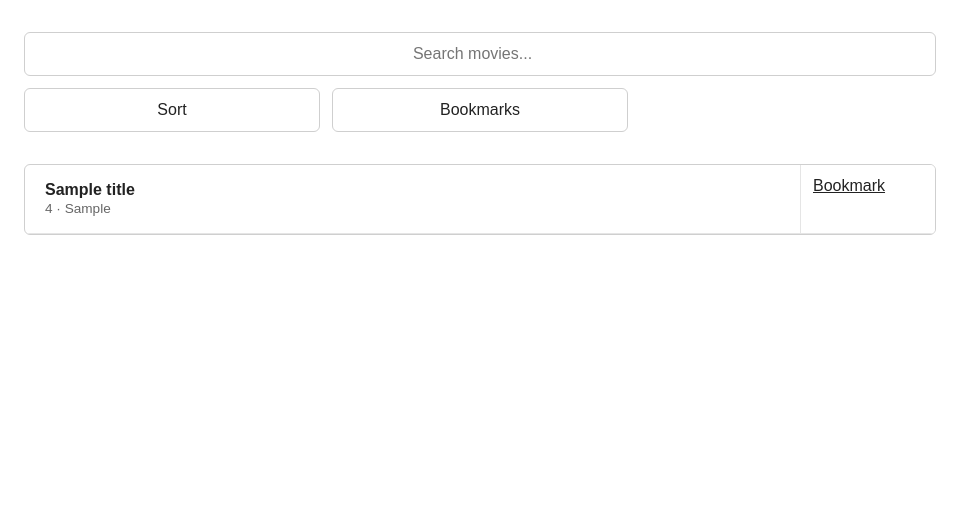
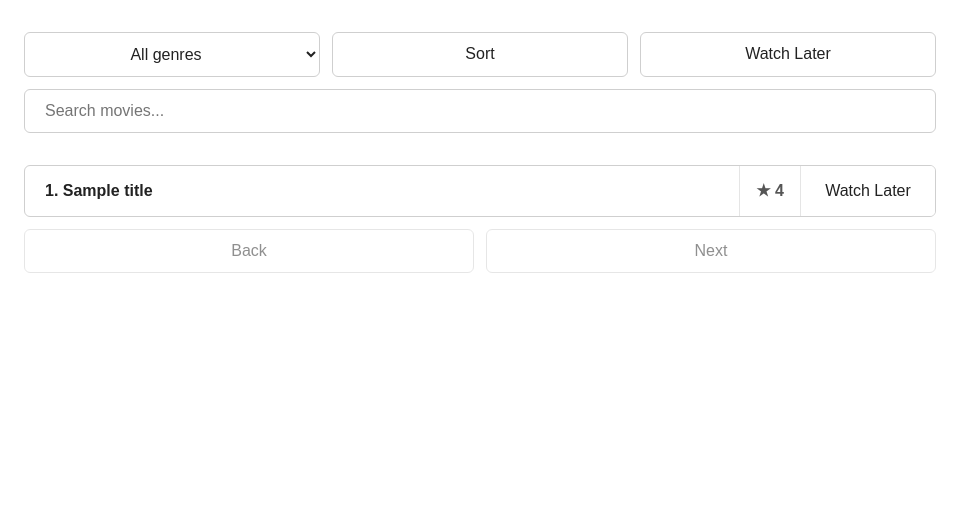
Before and after one commit to ali202333/GitExercise-ALI-ABDULLAH-AWAB, a PHP site: page /index.php in a window 1280 px wide. Shown: the part 185-698 px from the top of the page, without its empty margins (0-975 px from the left). Run offline with PHP 8.4, Linux system fonts and the light colour scheme; tables that the repository leaves empty or names only in its code hold one stand-in row (values such as "Sample post").

Commit message:
Update index page

```diff
--- a/index.php
+++ b/index.php
@@ -1,8 +1,8 @@
 <?php
 session_start();
+
 $isLoggedIn = isset($_SESSION['user_id']);
 
-// ---- 1. Connect to the database ----
 $host = 'localhost';
 $db   = 'Scorebox';
 $user = 'root';
@@ -15,82 +15,101 @@ try {
     die('Database connection failed: ' . $e->getMessage());
 }
 
-// ---- 2. Handle a bookmark toggle, if one was clicked ----
-// This runs BEFORE we build the page, so the bookmark state is
-// already updated by the time we display the list below.
+// ---- Handle a bookmark toggle, if one was clicked ----
 if (isset($_GET['toggle_bookmark'])) {
-    $movieId = (int) $_GET['toggle_bookmark']; // (int) forces it to be a number, for safety
+    $movieId = (int) $_GET['toggle_bookmark'];
 
     if (!isset($_SESSION['bookmarks'])) {
         $_SESSION['bookmarks'] = [];
     }
 
     if (in_array($movieId, $_SESSION['bookmarks'])) {
-        // already bookmarked -> remove it
         $_SESSION['bookmarks'] = array_diff($_SESSION['bookmarks'], [$movieId]);
     } else {
-        // not bookmarked yet -> add it
         $_SESSION['bookmarks'][] = $movieId;
     }
 
-    // Redirect back to the same page MINUS the toggle_bookmark parameter,
-    // so refreshing the page doesn't re-toggle it accidentally.
     $params = $_GET;
     unset($params['toggle_bookmark']);
     header('Location: index.php?' . http_build_query($params));
     exit;
 }
 
-// ---- 3. Read search/sort/filter choices from the URL ----
+// ---- Read search/sort/genre/bookmarks/page choices from the URL ----
 $search        = trim($_GET['search'] ?? '');
-$sort          = $_GET['sort'] ?? 'none';       // 'asc', 'desc', or 'none'
+$genre         = $_GET['genre'] ?? 'all';
+$sort          = $_GET['sort'] ?? 'none';
 $bookmarksOnly = isset($_GET['bookmarks_only']);
+$page          = max(0, (int) ($_GET['page'] ?? 0));
+$pageSize      = 50;
 
-// ---- 4. Build the SQL query based on those choices ----
-$sql    = 'SELECT id, name, rating, genres, movie_url FROM titles WHERE 1=1';
+// A view is "paginated" only when nothing is filtered - same rule as the original prototype
+$isPaginatedView = ($search === '' && $genre === 'all' && !$bookmarksOnly);
+
+// ---- Build the WHERE conditions and params shared by both queries ----
+$where  = '1=1';
 $params = [];
 
 if ($search !== '') {
-    $sql .= ' AND name LIKE :search';
+    $where .= ' AND name LIKE :search';
     $params['search'] = '%' . $search . '%';
+}
+
+if ($genre !== 'all') {
+    $where .= ' AND genres LIKE :genre';
+    $params['genre'] = '%' . $genre . '%';
 }
 
 if ($bookmarksOnly) {
     $bookmarked = $_SESSION['bookmarks'] ?? [];
     if (empty($bookmarked)) {
-        $sql .= ' AND 1=0'; // no bookmarks yet -> show nothing
+        $where .= ' AND 1=0';
     } else {
-        // Build a list of :id0, :id1, :id2... placeholders, one per bookmarked movie
         $placeholders = [];
         foreach ($bookmarked as $index => $id) {
             $key = "bm$index";
             $placeholders[] = ":$key";
             $params[$key] = $id;
         }
-        $sql .= ' AND id IN (' . implode(',', $placeholders) . ')';
+        $where .= ' AND id IN (' . implode(',', $placeholders) . ')';
     }
 }
 
-if ($sort === 'asc') {
-    $sql .= ' ORDER BY name ASC';
-} elseif ($sort === 'desc') {
-    $sql .= ' ORDER BY name DESC';
-} else {
-    $sql .= ' ORDER BY id ASC';
+$orderBy = $sort === 'asc' ? 'name ASC' : ($sort === 'desc' ? 'name DESC' : 'id ASC');
+
+// ---- Get the total count, only needed to know when to disable "Next" ----
+$countStmt = $pdo->prepare("SELECT COUNT(*) FROM titles WHERE $where");
+$countStmt->execute($params);
+$totalCount = (int) $countStmt->fetchColumn();
+
+// ---- Build the actual movie query, adding LIMIT/OFFSET only in paginated view ----
+$sql = "SELECT id, name, rating, genres, movie_url FROM titles WHERE $where ORDER BY $orderBy";
+
+if ($isPaginatedView) {
+    $sql .= ' LIMIT :limit OFFSET :offset';
 }
 
-// ---- 5. Run the query safely using a prepared statement ----
 $stmt = $pdo->prepare($sql);
-$stmt->execute($params);
+foreach ($params as $key => $value) {
+    $stmt->bindValue($key, $value);
+}
+if ($isPaginatedView) {
+    $stmt->bindValue('limit', $pageSize, PDO::PARAM_INT);
+    $stmt->bindValue('offset', $page * $pageSize, PDO::PARAM_INT);
+}
+$stmt->execute();
 $movies = $stmt->fetchAll(PDO::FETCH_ASSOC);
 
-// ---- Small helper to build a link that keeps existing filters ----
+// ---- Helper to build a link that keeps existing filters, with optional overrides ----
 function buildLink($overrides) {
     $params = array_merge($_GET, $overrides);
     return 'index.php?' . http_build_query($params);
 }
 
 $currentBookmarks = $_SESSION['bookmarks'] ?? [];
+
+// Same genre list as the prototype's dropdown
+$genres = ['Action','Adult','Adventure','Animation','Biography','Comedy','Crime','Documentary','Drama','Family','Fantasy','Film-Noir','Game-Show','History','Horror','Music','Musical','Mystery','News','Reality-TV','Romance','Sci-Fi','Short','Sport','Talk-Show','Thriller','War','Western'];
 ?>
 <!DOCTYPE html>
 <html lang="en">
@@ -99,140 +118,47 @@ $currentBookmarks = $_SESSION['bookmarks'] ?? [];
 	<meta name="viewport" content="width=device-width, initial-scale=1.0">
 	<title>S-CoreBox</title>
 	<style>
-		body {
-			margin: 0;
-			background: #ffffff;
-			color: #222;
-			font-family: Arial, sans-serif;
+		body { margin: 0; background: #ffffff; color: #222; font-family: Arial, sans-serif; }
+		.brand { position: absolute; top: 20px; right: 24px; font-size: 1.25rem; font-weight: bold; }
+		.account-actions { position: absolute; top: 58px; right: 24px; display: flex; align-items: center; gap: 8px; }
+		.sign-in-button, .sign-up-button {
+			padding: 10px 18px; border: 1px solid #cfcfcf; border-radius: 6px;
+			background: #ffffff; color: #222; font: inherit; cursor: pointer; text-decoration: none;
 		}
-
-		.brand {
-			position: absolute;
-			top: 20px;
-			right: 24px;
-			font-size: 1.25rem;
-			font-weight: bold;
+		header { padding: 80px 24px 24px; border-bottom: 1px solid #e5e5e5; }
+		main { width: 75%; min-height: calc(100vh - 151px); padding: 32px 24px; box-sizing: border-box; }
+		.main-actions { display: grid; grid-template-columns: repeat(3, minmax(0, 1fr)); gap: 12px; margin-bottom: 32px; }
+		.main-actions select, .main-actions a.button, .search-bar {
+			width: 100%; box-sizing: border-box; padding: 12px 20px; border: 1px solid #cfcfcf; border-radius: 6px;
+			background: #ffffff; color: #222; font: inherit; cursor: pointer; text-decoration: none; text-align: center; display: block;
 		}
-
-		.account-actions {
-			position: absolute;
-			top: 58px;
-			right: 24px;
-			display: flex;
-			gap: 8px;
-		}
-
-		.sign-in-button,
-		.sign-up-button {
-			padding: 10px 18px;
-			border: 1px solid #cfcfcf;
-			border-radius: 6px;
-			background: #ffffff;
-			color: #222;
-			font: inherit;
-			cursor: pointer;
-			text-decoration: none;
-			display: inline-block;
-		}
-
-		header {
-			padding: 80px 24px 24px;
-			border-bottom: 1px solid #e5e5e5;
-		}
-
-		main {
-			width: 75%;
-			min-height: calc(100vh - 151px);
-			padding: 32px 24px;
-			box-sizing: border-box;
-		}
-
-		.main-actions {
-			display: grid;
-			grid-template-columns: repeat(3, minmax(0, 1fr));
-			gap: 12px;
-			margin-bottom: 32px;
-		}
-
-		.main-actions a.button,
-		.main-actions button,
-		.search-bar {
-			padding: 12px 20px;
-			box-sizing: border-box;
-			border: 1px solid #cfcfcf;
-			border-radius: 6px;
-			background: #ffffff;
-			color: #222;
-			font: inherit;
-			cursor: pointer;
-			text-decoration: none;
-			display: block;
-			text-align: center;
-		}
-
-		.search-bar {
-			grid-column: 1 / -1;
-			width: 100%;
-			box-sizing: border-box;
-		}
-
-		.main-actions a.active {
-			border-color: #222;
-			background: #222;
-			color: #ffffff;
-		}
-
-		.mock-data-box {
-			max-height: 360px;
-			overflow-y: auto;
-			border: 1px solid #cfcfcf;
-			border-radius: 6px;
-		}
-
-		.movie-row {
-			display: flex;
-			align-items: stretch;
-			border-bottom: 1px solid #e5e5e5;
-		}
-
-		.movie-info {
-			flex: 1;
-			padding: 16px 20px;
-		}
-
-		.movie-info strong {
-			display: block;
-		}
-
-		.movie-info span {
-			font-size: 0.85rem;
-			color: #666;
-		}
-
-		.bookmark-button {
-			width: 110px;
-			padding: 12px;
-			border: 0;
-			border-left: 1px solid #e5e5e5;
-			background: #ffffff;
-			color: #222;
-			font: inherit;
-			cursor: pointer;
-		}
-
-		.bookmark-button.active {
-			background: #dedede;
-			font-weight: bold;
-		}
-
-		form {
-			display: contents;
-		}
+		.search-bar { grid-column: 1 / -1; text-align: left; }
+		.main-actions a.active { border-color: #222; background: #222; color: #ffffff; }
+		.mock-data-box { max-height: 360px; overflow-y: auto; border: 1px solid #cfcfcf; border-radius: 6px; }
+		.movie-row { display: flex; align-items: stretch; border-bottom: 1px solid #e5e5e5; }
+		.movie-row:last-child { border-bottom: 0; }
+		.movie-link { flex: 1; padding: 16px 20px; color: #222; font-weight: bold; text-decoration: none; }
+		.movie-link:hover { background: #dedede; }
+		.movie-rating { display: flex; align-items: center; padding: 12px 16px; border-left: 1px solid #e5e5e5; color: #555; font-weight: bold; white-space: nowrap; }
+		.bookmark-button { width: 110px; padding: 12px; border: 0; border-left: 1px solid #e5e5e5; background: #ffffff; color: #222; font: inherit; cursor: pointer; text-decoration: none; display: flex; align-items: center; justify-content: center; text-align: center; }
+		.bookmark-button.active { background: #dedede; font-weight: bold; }
+		.pagination-controls { display: flex; gap: 12px; margin-top: 12px; }
+		.pagination-button { flex: 1; padding: 12px 20px; border: 1px solid #cfcfcf; border-radius: 6px; background: #ffffff; color: #222; font: inherit; cursor: pointer; text-decoration: none; text-align: center; display: block; }
+		.pagination-button.disabled { pointer-events: none; opacity: 0.5; }
+		form { display: contents; }
 	</style>
 </head>
 <body>
 	<div class="brand">S-CoreBox</div>
-	<nav class="account-actions" aria-label="Account actions"> <?php if ($isLoggedIn): ?> <span>Hi, <?php echo htmlspecialchars($_SESSION['username']); ?></span> <a class="sign-in-button" href="logout.php">Sign Out</a> <?php else: ?> <a class="sign-in-button" href="signin.php">Sign In</a> <a class="sign-up-button" href="signup.php">Sign Up</a> <?php endif; ?> </nav>
+	<nav class="account-actions" aria-label="Account actions">
+		<?php if ($isLoggedIn): ?>
+			<span>Hi, <?php echo htmlspecialchars($_SESSION['username']); ?></span>
+			<a class="sign-in-button" href="logout.php">Sign Out</a>
+		<?php else: ?>
+			<a class="sign-in-button" href="signin.php">Sign In</a>
+			<a class="sign-up-button" href="signup.php">Sign Up</a>
+		<?php endif; ?>
+	</nav>
 
 	<header>
 		<h1>S-CoreBox</h1>
@@ -240,58 +166,65 @@ $currentBookmarks = $_SESSION['bookmarks'] ?? [];
 
 	<main>
 		<div class="main-actions" role="group" aria-label="Content controls">
-			<!-- Search box: submitting this form reloads the page with ?search=... in the URL -->
+			<!-- Genre filter: a plain GET form, changing the dropdown needs a "Go" since there's no JS auto-submit -->
 			<form method="get" action="index.php" style="display:contents;">
-				<?php if ($bookmarksOnly): ?>
-					<input type="hidden" name="bookmarks_only" value="1">
-				<?php endif; ?>
-				<?php if ($sort !== 'none'): ?>
-					<input type="hidden" name="sort" value="<?php echo htmlspecialchars($sort); ?>">
-				<?php endif; ?>
-				<input class="search-bar" type="search" name="search"
-					value="<?php echo htmlspecialchars($search); ?>"
-					placeholder="Search movies...">
+				<?php if ($search !== ''): ?><input type="hidden" name="search" value="<?php echo htmlspecialchars($search); ?>"><?php endif; ?>
+				<?php if ($sort !== 'none'): ?><input type="hidden" name="sort" value="<?php echo htmlspecialchars($sort); ?>"><?php endif; ?>
+				<?php if ($bookmarksOnly): ?><input type="hidden" name="bookmarks_only" value="1"><?php endif; ?>
+				<select name="genre" onchange="this.form.submit()" aria-label="Filter by genre">
+					<option value="all" <?php echo $genre === 'all' ? 'selected' : ''; ?>>All genres</option>
+					<?php foreach ($genres as $g): ?>
+						<option value="<?php echo htmlspecialchars($g); ?>" <?php echo $genre === $g ? 'selected' : ''; ?>><?php echo htmlspecialchars($g); ?></option>
+					<?php endforeach; ?>
+				</select>
 			</form>
 
-			<!-- Sort link: clicking flips between ascending/descending -->
 			<a class="button <?php echo $sort !== 'none' ? 'active' : ''; ?>"
-			   href="<?php echo buildLink(['sort' => $sort === 'asc' ? 'desc' : 'asc']); ?>">
-				<?php
-					if ($sort === 'asc') echo 'Ascending ↑';
-					elseif ($sort === 'desc') echo 'Descending ↓';
-					else echo 'Sort';
-				?>
+			   href="<?php echo buildLink(['sort' => $sort === 'asc' ? 'desc' : 'asc', 'page' => 0]); ?>">
+				<?php echo $sort === 'asc' ? 'Ascending ↑' : ($sort === 'desc' ? 'Descending ↓' : 'Sort'); ?>
 			</a>
 
-			<!-- Bookmarks-only toggle link -->
 			<a class="button <?php echo $bookmarksOnly ? 'active' : ''; ?>"
-			   href="<?php echo buildLink(['bookmarks_only' => $bookmarksOnly ? null : 1]); ?>">
-				Bookmarks
+			   href="<?php echo buildLink(['bookmarks_only' => $bookmarksOnly ? null : 1, 'page' => 0]); ?>">
+				Watch Later
 			</a>
+
+			<form method="get" action="index.php" style="display:contents;">
+				<?php if ($genre !== 'all'): ?><input type="hidden" name="genre" value="<?php echo htmlspecialchars($genre); ?>"><?php endif; ?>
+				<?php if ($sort !== 'none'): ?><input type="hidden" name="sort" value="<?php echo htmlspecialchars($sort); ?>"><?php endif; ?>
+				<?php if ($bookmarksOnly): ?><input type="hidden" name="bookmarks_only" value="1"><?php endif; ?>
+				<input class="search-bar" type="search" name="search" value="<?php echo htmlspecialchars($search); ?>" placeholder="Search movies...">
+			</form>
 		</div>
 
-		<div class="mock-data-box" aria-label="Movie list">
+		<div class="mock-data-box" aria-label="Movie data">
 			<?php if (empty($movies)): ?>
 				<p style="padding: 20px;">No movies found.</p>
 			<?php else: ?>
 				<?php foreach ($movies as $movie): ?>
 					<?php $isBookmarked = in_array($movie['id'], $currentBookmarks); ?>
 					<div class="movie-row">
-						<div class="movie-info">
-							<strong><?php echo htmlspecialchars($movie['name']); ?></strong>
-							<span>
-								<?php echo htmlspecialchars($movie['rating'] ?? 'N/A'); ?> ·
-								<?php echo htmlspecialchars($movie['genres'] ?? ''); ?>
-							</span>
-						</div>
+						<a class="movie-link" href="details.php?id=<?php echo (int) $movie['id']; ?>">
+							<?php echo (int) $movie['id']; ?>. <?php echo htmlspecialchars($movie['name']); ?>
+						</a>
+						<span class="movie-rating">&#9733; <?php echo htmlspecialchars($movie['rating'] ?? 'N/A'); ?></span>
 						<a class="bookmark-button <?php echo $isBookmarked ? 'active' : ''; ?>"
 						   href="<?php echo buildLink(['toggle_bookmark' => $movie['id']]); ?>">
-							<?php echo $isBookmarked ? 'Bookmarked' : 'Bookmark'; ?>
+							<?php echo $isBookmarked ? 'Saved' : 'Watch Later'; ?>
 						</a>
 					</div>
 				<?php endforeach; ?>
 			<?php endif; ?>
 		</div>
+
+		<?php if ($isPaginatedView): ?>
+			<div class="pagination-controls">
+				<a class="pagination-button <?php echo $page === 0 ? 'disabled' : ''; ?>"
+				   href="<?php echo buildLink(['page' => max(0, $page - 1)]); ?>">Back</a>
+				<a class="pagination-button <?php echo ($page + 1) * $pageSize >= $totalCount ? 'disabled' : ''; ?>"
+				   href="<?php echo buildLink(['page' => $page + 1]); ?>">Next</a>
+			</div>
+		<?php endif; ?>
 	</main>
 </body>
 </html>
```
